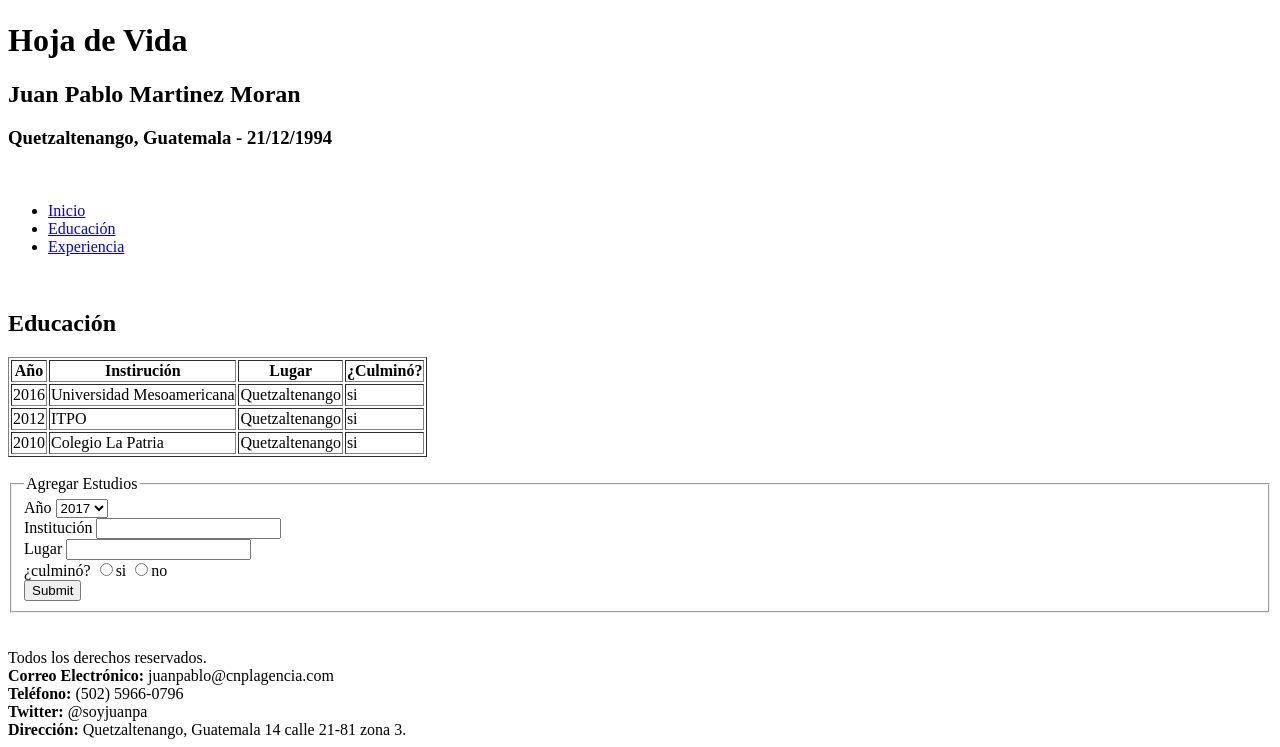
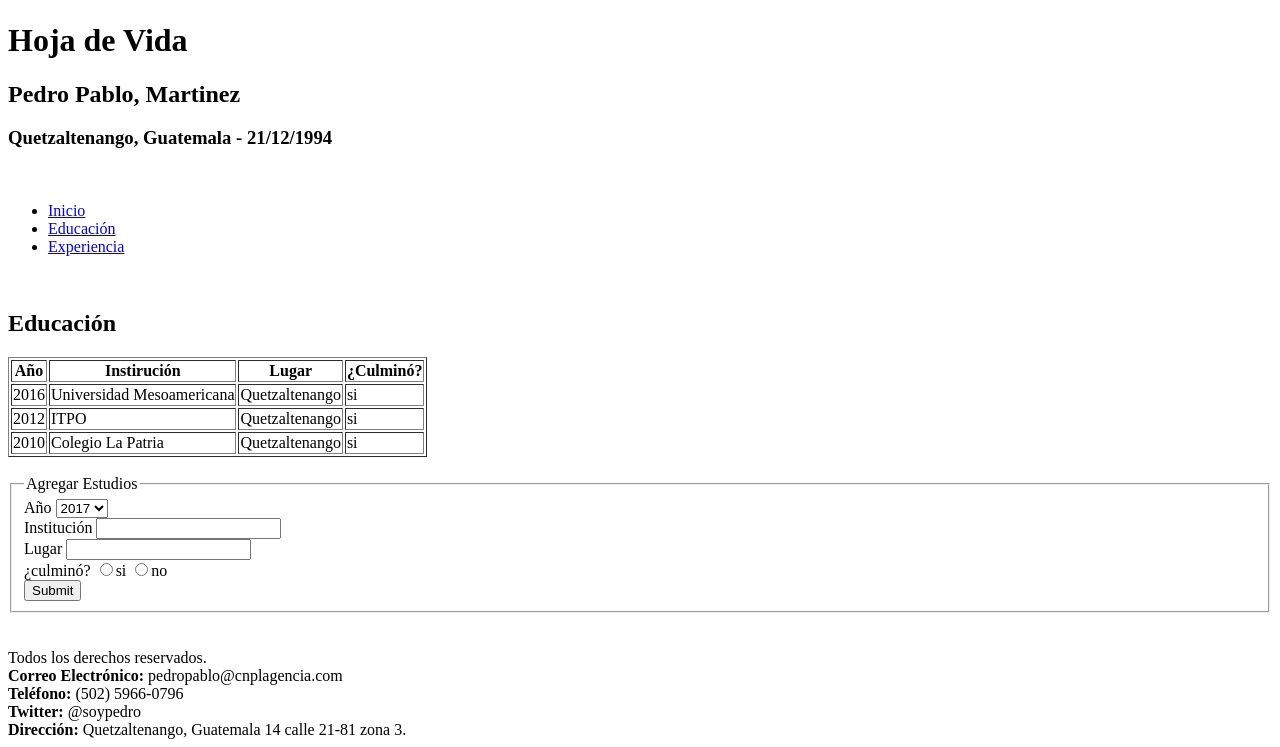
Before and after one commit to soyjuanpa/nextu, a plain HTML site: page Examen Final/educacion.html in a window 1280 px wide. Shown: the part 179-926 px from the top of the page. Drawn offline with Linux system fonts and the light colour scheme.

Commit message:
cambios finales

```diff
--- a/Examen Final/educacion.html
+++ b/Examen Final/educacion.html
@@ -7,7 +7,7 @@
   <body>
     <img src="imagenes/logo-jp.svg" alt="Logo Juan Pablo" title="Logo Juan Pablo" width="150px">
     <h1>Hoja de Vida</h1>
-    <h2>Juan Pablo Martinez Moran</h2>
+    <h2>Pedro Pablo, Martinez</h2>
     <h3>Quetzaltenango, Guatemala - 21/12/1994</h3>
       </br>
   <ul>
@@ -95,9 +95,9 @@
 </br>
 <footer>
 Todos los derechos reservados.</br>
-<b>Correo Electrónico:</b> juanpablo@cnplagencia.com</br>
+<b>Correo Electrónico:</b> pedropablo@cnplagencia.com</br>
 <b>Teléfono:</b> (502) 5966-0796</br>
-<b>Twitter:</b> @soyjuanpa</br>
+<b>Twitter:</b> @soypedro</br>
 <b>Dirección:</b> Quetzaltenango, Guatemala 14 calle 21-81 zona 3.</br>
 </footer>
   </body>
```
Also changed, not shown: Examen Final/experiencia.html (+3 -3 lines), Examen Final/index.html (+3 -3 lines).
